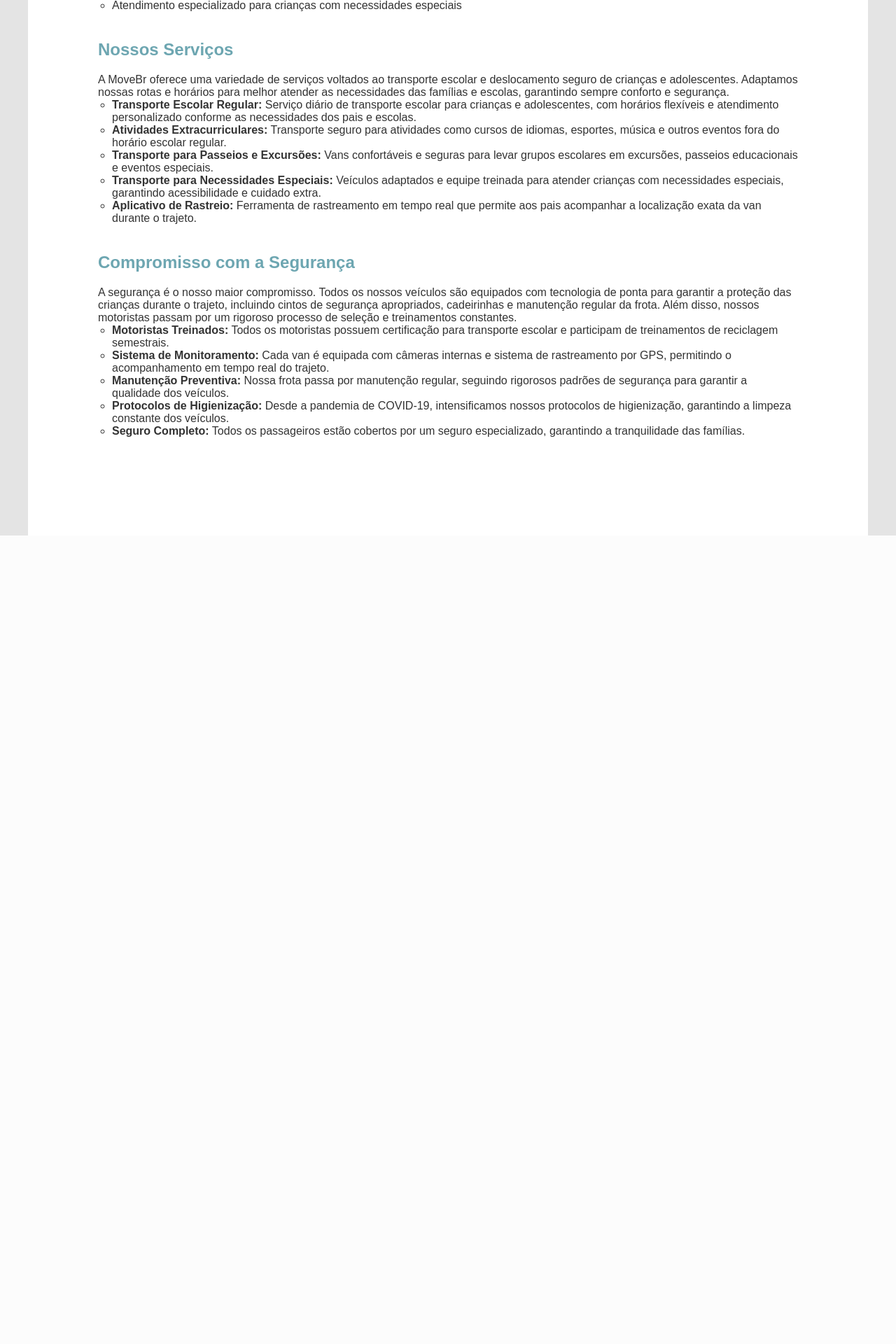
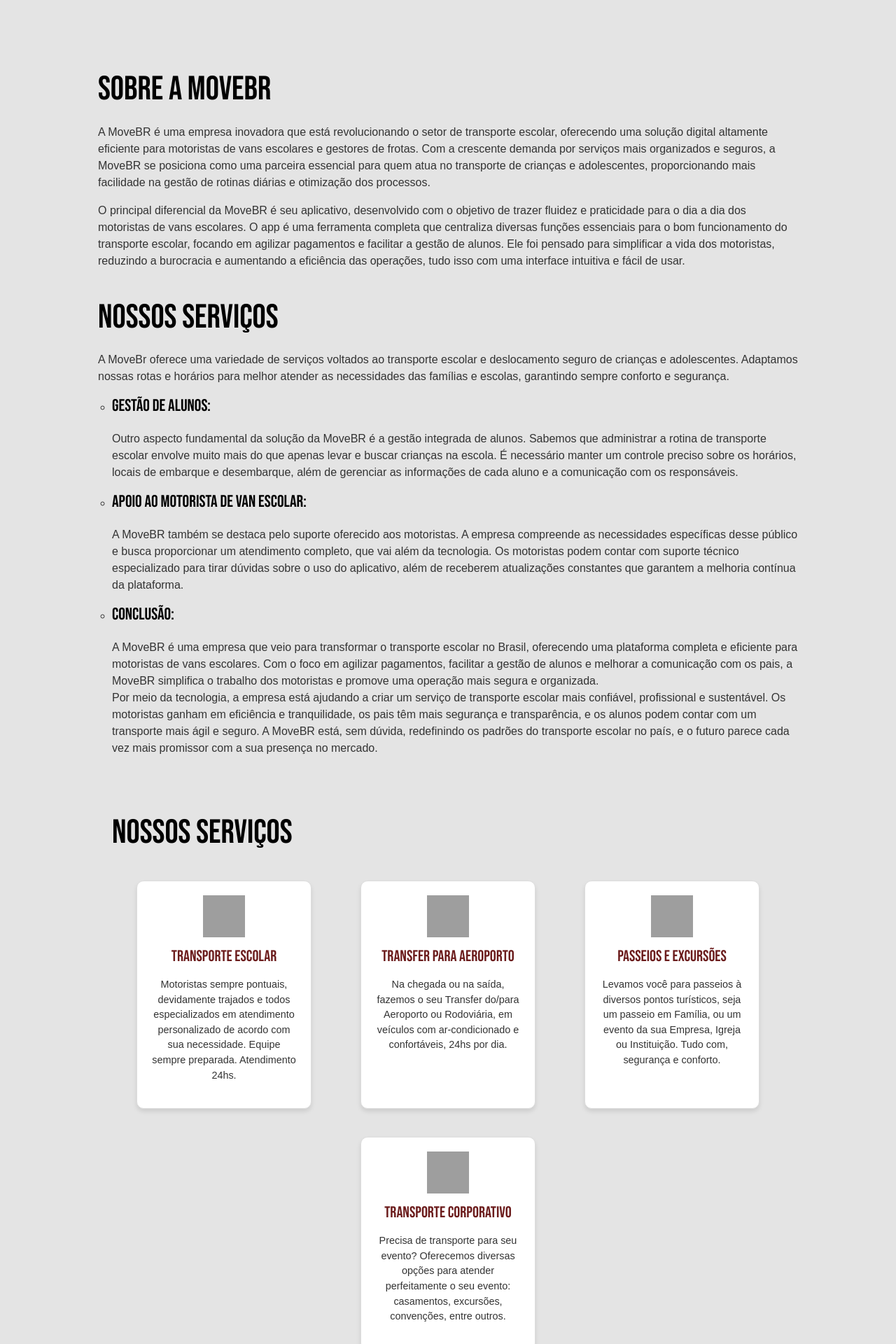
Before and after one commit to CarrodeLuxo021/MoveBR, a Flask app: template templates/pag-inicial.html in a window 1280 px wide. Shown: the part 901-2821 px from the top of the page at 70% size. Before the commit the page ends 1666 px from the top, so only its background shows below. Run offline with Flask 3, Linux system fonts and the light colour scheme; the template is opened without the code that fills it, so the values that code supplies are empty; some libraries are stand-ins or nearby versions; grey boxes are pictures that could not be loaded.

Commit message:
repaginando

```diff
--- a/static/css/pag-inicial.css
+++ b/static/css/pag-inicial.css
@@ -9,26 +9,35 @@ body {
     font-family: Arial, sans-serif;
     background-color: #e4e4e4; /* Verde escuro */
     color: #fff;
-    display: flex;
     flex-direction: column;
     align-items: center;
     height: 100vh;
     justify-content: space-between;
+
 }
 
 header {
     display: flex;
-    justify-content: space-between;
+    justify-content:space-between;
     align-items: center;
     width: 100%;
+    height: 25%;
     padding: 5px;
     background-image: linear-gradient(to right, #6DA6B1 0%, #346D7E 100%); /* Gradiente suave de azul claro para azul petróleo */
     color: #fff; /* Texto em bege claro para contraste elegante */
     box-shadow: 0 4px 8px rgba(0, 0, 0, 0.15); /* Sombra suave para profundidade */
 }
+.c2{
+
+    width: 100%;
+    height: 700px;
+ }
+
+
 .logo img{
-    width: 100px;
+    width: 150px;
 }
+
 header h1 {
     color: #ffcc00; /* Amarelo */
     font-size: 2rem;
@@ -48,7 +57,7 @@ header h1 {
 /* Inicialmente, o menu estará fora da tela (à direita) */
 .menu {
     position: fixed;
-    top: 10%;
+    top: 24%;
     right: -400px; /* Mover para fora da tela */
     height: 80%;
     width: 170px;
@@ -132,15 +141,28 @@ header h1 {
 /* Seção principal */
 main {
     padding: 100px;
-    background-color: white;
+
     max-width: 1200px;
     margin: 0 auto;
     color: #333;
 }
 
 h2 {
-    color: #6DA6B1;
+    color: #000000;
     margin-bottom: 20px;
+    font-size: 300%;
+    font-family: "Bebas Neue", sans-serif;
+    font-weight: 400;
+    font-style: normal;
+
+
+}
+h4{
+    color: #000000;
+    margin-bottom: 20px;
+    font-family: "Bebas Neue", sans-serif;
+    font-weight: 400;
+    font-style: normal;
 }
 
 section {
@@ -192,3 +214,64 @@ section {
     font-style: italic;
     color: #555;
 }
+
+
+
+
+
+
+
+
+
+
+.servicos {
+    max-width: 1200px;
+    margin: 0 auto;
+    padding: 40px 20px;
+}
+
+.cards2 {
+    display: flex;
+    justify-content: space-around;
+    flex-wrap: wrap;
+}
+
+.card3 {
+    background-color: white;
+    border: 1px solid #ddd;
+    border-radius: 10px;
+    width: 250px;
+    margin: 20px;
+    padding: 20px;
+    box-shadow: 0 4px 6px rgba(0, 0, 0, 0.1);
+    text-align: center;
+}
+
+.card3 h2 {
+    color: #6b1c1c;
+    font-size: 1.4em;
+    margin-bottom: 15px;
+}
+
+.card3 p {
+    color: #333;
+    font-size: 0.9em;
+}
+
+.icon img {
+    width: 60px;
+    height: 60px;
+    margin-bottom: 15px;
+}
+
+@media (max-width: 768px) {
+    .cards2 {
+        flex-direction: column;
+        align-items: center;
+    }
+
+    .card3 {
+        width: 80%;
+        margin-bottom: 20px;
+    }
+}
--- a/templates/pag-inicial.html
+++ b/templates/pag-inicial.html
@@ -3,18 +3,43 @@
 <head>
     <meta charset="UTF-8">
     <meta name="viewport" content="width=device-width, initial-scale=1.0">
+     <!-- link para bootstrap html -->
+     <meta name="viewport" content="width=device-width, initial-scale=1, shrink-to-fit=no">
+
+     <!-- link bootstrap css -->
+     <link rel="stylesheet" href="https://stackpath.bootstrapcdn.com/bootstrap/4.1.3/css/bootstrap.min.css" integrity="sha384-MCw98/SFnGE8fJT3GXwEOngsV7Zt27NXFoaoApmYm81iuXoPkFOJwJ8ERdknLPMO" crossorigin="anonymous">
+     <!-- link para JS bootstrap -->
+     <script src="https://code.jquery.com/jquery-3.3.1.slim.min.js" integrity="sha384-q8i/X+965DzO0rT7abK41JStQIAqVgRVzpbzo5smXKp4YfRvH+8abtTE1Pi6jizo" crossorigin="anonymous"></script>
+     <script src="https://cdnjs.cloudflare.com/ajax/libs/popper.js/1.14.3/umd/popper.min.js" integrity="sha384-ZMP7rVo3mIykV+2+9J3UJ46jBk0WLaUAdn689aCwoqbBJiSnjAK/l8WvCWPIPm49" crossorigin="anonymous"></script>
+     <script src="https://stackpath.bootstrapcdn.com/bootstrap/4.1.3/js/bootstrap.min.js" integrity="sha384-ChfqqxuZUCnJSK3+MXmPNIyE6ZbWh2IMqE241rYiqJxyMiZ6OW/JmZQ5stwEULTy" crossorigin="anonymous"></script>
+     <link rel="preconnect" href="https://fonts.googleapis.com">
+     <link rel="preconnect" href="https://fonts.gstatic.com" crossorigin>
+     <link href="https://fonts.googleapis.com/css2?family=Bebas+Neue&display=swap" rel="stylesheet">
+
+     <!-- icone cdn -->
+     <link rel='stylesheet' href='https://cdn-uicons.flaticon.com/2.3.0/uicons-regular-rounded/css/uicons-regular-rounded.css'>
+
+     <link rel="stylesheet" href="https://stackpath.bootstrapcdn.com/bootstrap/4.1.3/css/bootstrap.min.css" integrity="sha384-MCw98/SFnGE8fJT3GXwEOngsV7Zt27NXFoaoApmYm81iuXoPkFOJwJ8ERdknLPMO" crossorigin="anonymous">
     <title>MoveBR</title>
     <link rel="stylesheet" href="/static/css/pag-inicial.css">
 </head>
+
 <body>
     <header>
-        <div class="logo"><img src="/static/icones/logo.png" alt="logo"></div>
+        <div class="logo">
+            <img src="/static/icones/logo.png" alt="logo">
+        </div>
         <div class="menu-icon" id="menu-icon">
             <img src="https://img.icons8.com/ios-filled/50/000000/user.png" alt="Perfil" id="profile-icon"/>
         </div>
     </header>
 
+
     <nav id="menu" class="menu">
+
+
+        <h3>Cadastrar-se como?</h3>
+
         <a href="/templates/login.html">
             <button class="card" id="motorista" >
                 <img src="https://img.icons8.com/ios-filled/100/ffffff/steering-wheel.png" alt="Motorista" />
@@ -26,27 +51,43 @@
         <a href="/templates/login.html">
             <button class="card" id="aluno" >
                 <img src="https://img.icons8.com/ios-filled/100/ffffff/student-male.png" alt="Aluno" />
-                <a href="/templates/pag-aluno.html"></a>
                 <p>Aluno</p>
             </button>
         </a>
 
 
     </nav>
+          <!-- carrosel de imgs -->
+          <div id="carouselExampleFade" class="carousel slide carousel-fade" data-ride="carousel">
+            <div class="carousel-inner">
+              <div class="carousel-item active">
+                <img class="c2" src="https://img.freepik.com/fotos-premium/van-branco-isolado-sobre-superficie-transparente-1_1134599-6943.jpg" alt="Primeiro Slide">
+              </div>
+              <div class="carousel-item">
+                <img class="c2" src="/static/icones/Venh a com a move.png" alt="Segundo Slide">
+              </div>
+              <div class="carousel-item">
+                <img class="c2" src="https://img.freepik.com/fotos-premium/van-branco-isolado-sobre-superficie-transparente-1_1134599-6943.jpg" alt="Terceiro Slide">
+              </div>
+            </div>
+            <a class="carousel-control-prev" href="#carouselExampleFade" role="button" data-slide="prev">
+              <span class="carousel-control-prev-icon" aria-hidden="true"></span>
+              <span class="sr-only">Anterior</span>
+            </a>
+            <a class="carousel-control-next" href="#carouselExampleFade" role="button" data-slide="next">
+              <span class="carousel-control-next-icon" aria-hidden="true"></span>
+              <span class="sr-only">Próximo</span>
+            </a>
+        </div>
 
     <main>
+
         <!-- Seção Sobre Nós -->
         <section class="about" id="about">
             <h2>Sobre a MoveBr</h2>
-            <p>A <strong>MoveBr</strong> é uma empresa especializada no transporte escolar seguro e eficiente. Atuamos há mais de 20 anos no mercado, garantindo o deslocamento seguro de milhares de crianças e adolescentes para escolas, atividades extracurriculares e eventos, sempre com foco em qualidade, conforto e segurança. Nossa missão é fornecer um serviço confiável para as famílias, com rigorosos padrões de segurança, pontualidade e atendimento personalizado.</p>
-            <img src="https://example.com/movebr-van-escolar.jpg" alt="Vans escolares da MoveBr">
-            <ul>
-                <li>Atuação em mais de 50 cidades do Brasil</li>
-                <li>Certificação em segurança veicular e transporte de crianças</li>
-                <li>Aplicativo para rastreamento em tempo real da localização das vans</li>
-                <li>Parcerias com mais de 200 escolas e instituições de ensino</li>
-                <li>Atendimento especializado para crianças com necessidades especiais</li>
-            </ul>
+            <p>A MoveBR é uma empresa inovadora que está revolucionando o setor de transporte escolar, oferecendo uma solução digital altamente eficiente para motoristas de vans escolares e gestores de frotas. Com a crescente demanda por serviços mais organizados e seguros, a MoveBR se posiciona como uma parceira essencial para quem atua no transporte de crianças e adolescentes, proporcionando mais facilidade na gestão de rotinas diárias e otimização dos processos. <br><p>
+
+                O principal diferencial da MoveBR é seu aplicativo, desenvolvido com o objetivo de trazer fluidez e praticidade para o dia a dia dos motoristas de vans escolares. O app é uma ferramenta completa que centraliza diversas funções essenciais para o bom funcionamento do transporte escolar, focando em agilizar pagamentos e facilitar a gestão de alunos. Ele foi pensado para simplificar a vida dos motoristas, reduzindo a burocracia e aumentando a eficiência das operações, tudo isso com uma interface intuitiva e fácil de usar.</p>
         </section>
 
         <!-- Seção Serviços -->
@@ -54,25 +95,62 @@
             <h2>Nossos Serviços</h2>
             <p>A MoveBr oferece uma variedade de serviços voltados ao transporte escolar e deslocamento seguro de crianças e adolescentes. Adaptamos nossas rotas e horários para melhor atender as necessidades das famílias e escolas, garantindo sempre conforto e segurança.</p>
             <ul>
-                <li><strong>Transporte Escolar Regular:</strong> Serviço diário de transporte escolar para crianças e adolescentes, com horários flexíveis e atendimento personalizado conforme as necessidades dos pais e escolas.</li>
-                <li><strong>Atividades Extracurriculares:</strong> Transporte seguro para atividades como cursos de idiomas, esportes, música e outros eventos fora do horário escolar regular.</li>
-                <li><strong>Transporte para Passeios e Excursões:</strong> Vans confortáveis e seguras para levar grupos escolares em excursões, passeios educacionais e eventos especiais.</li>
-                <li><strong>Transporte para Necessidades Especiais:</strong> Veículos adaptados e equipe treinada para atender crianças com necessidades especiais, garantindo acessibilidade e cuidado extra.</li>
-                <li><strong>Aplicativo de Rastreio:</strong> Ferramenta de rastreamento em tempo real que permite aos pais acompanhar a localização exata da van durante o trajeto.</li>
+
+
+                <li><strong><h4>Gestão de Alunos:</h4></strong> Outro aspecto fundamental da solução da MoveBR é a gestão integrada de alunos. Sabemos que administrar a rotina de transporte escolar envolve muito mais do que apenas levar e buscar crianças na escola. É necessário manter um controle preciso sobre os horários, locais de embarque e desembarque, além de gerenciar as informações de cada aluno e a comunicação com os responsáveis. <br><p>
+
+
+
+                <li><strong><h4>Apoio ao Motorista de Van Escolar:</h4></strong> A MoveBR também se destaca pelo suporte oferecido aos motoristas. A empresa compreende as necessidades específicas desse público e busca proporcionar um atendimento completo, que vai além da tecnologia. Os motoristas podem contar com suporte técnico especializado para tirar dúvidas sobre o uso do aplicativo, além de receberem atualizações constantes que garantem a melhoria contínua da plataforma. <br><p>
+
+
+
+
+
+                <li><strong><h4>Conclusão:</h4></strong>A MoveBR é uma empresa que veio para transformar o transporte escolar no Brasil, oferecendo uma plataforma completa e eficiente para motoristas de vans escolares. Com o foco em agilizar pagamentos, facilitar a gestão de alunos e melhorar a comunicação com os pais, a MoveBR simplifica o trabalho dos motoristas e promove uma operação mais segura e organizada. <br><p>
+
+                    Por meio da tecnologia, a empresa está ajudando a criar um serviço de transporte escolar mais confiável, profissional e sustentável. Os motoristas ganham em eficiência e tranquilidade, os pais têm mais segurança e transparência, e os alunos podem contar com um transporte mais ágil e seguro. A MoveBR está, sem dúvida, redefinindo os padrões do transporte escolar no país, e o futuro parece cada vez mais promissor com a sua presença no mercado.</li>
             </ul>
         </section>
 
         <!-- Seção Segurança -->
-        <section class="security" id="security">
-            <h2>Compromisso com a Segurança</h2>
-            <p>A segurança é o nosso maior compromisso. Todos os nossos veículos são equipados com tecnologia de ponta para garantir a proteção das crianças durante o trajeto, incluindo cintos de segurança apropriados, cadeirinhas e manutenção regular da frota. Além disso, nossos motoristas passam por um rigoroso processo de seleção e treinamentos constantes.</p>
-            <ul>
-                <li><strong>Motoristas Treinados:</strong> Todos os motoristas possuem certificação para transporte escolar e participam de treinamentos de reciclagem semestrais.</li>
-                <li><strong>Sistema de Monitoramento:</strong> Cada van é equipada com câmeras internas e sistema de rastreamento por GPS, permitindo o acompanhamento em tempo real do trajeto.</li>
-                <li><strong>Manutenção Preventiva:</strong> Nossa frota passa por manutenção regular, seguindo rigorosos padrões de segurança para garantir a qualidade dos veículos.</li>
-                <li><strong>Protocolos de Higienização:</strong> Desde a pandemia de COVID-19, intensificamos nossos protocolos de higienização, garantindo a limpeza constante dos veículos.</li>
-                <li><strong>Seguro Completo:</strong> Todos os passageiros estão cobertos por um seguro especializado, garantindo a tranquilidade das famílias.</li>
-            </ul>
+        <section class="servicos">
+            <h2>Nossos Serviços</h2>
+            <div class="cards2">
+
+                <div class="card3">
+                    <div class="icon">
+                        <img src="car-icon.png" alt="Transporte Executivo">
+                    </div>
+                    <h2>Transporte Escolar</h2>
+                    <p>Motoristas sempre pontuais, devidamente trajados e todos especializados em atendimento personalizado de acordo com sua necessidade. Equipe sempre preparada. Atendimento 24hs.</p>
+                </div>
+
+                <div class="card3">
+                    <div class="icon">
+                        <img src="plane-icon.png" alt="Transfer para Aeroporto">
+                    </div>
+                    <h2>Transfer para Aeroporto</h2>
+                    <p>Na chegada ou na saída, fazemos o seu Transfer do/para Aeroporto ou Rodoviária, em veículos com ar-condicionado e confortáveis, 24hs por dia.</p>
+                </div>
+
+                <div class="card3">
+                    <div class="icon">
+                        <img src="map-icon.png" alt="Passeios e Excursões">
+                    </div>
+                    <h2>Passeios e Excursões</h2>
+                    <p>Levamos você para passeios à diversos pontos turísticos, seja um passeio em Família, ou um evento da sua Empresa, Igreja ou Instituição. Tudo com, segurança e conforto.</p>
+                </div>
+
+                <div class="card3">
+                    <div class="icon">
+                        <img src="bus-icon.png" alt="Transporte Corporativo">
+                    </div>
+                    <h2>Transporte Corporativo</h2>
+                    <p>Precisa de transporte para seu evento? Oferecemos diversas opções para atender perfeitamente o seu evento: casamentos, excursões, convenções, entre outros.</p>
+                </div>
+
+            </div>
         </section>
     </main>
 
```
Also changed, not shown: static/icones/Venh a com a move.png (added).
